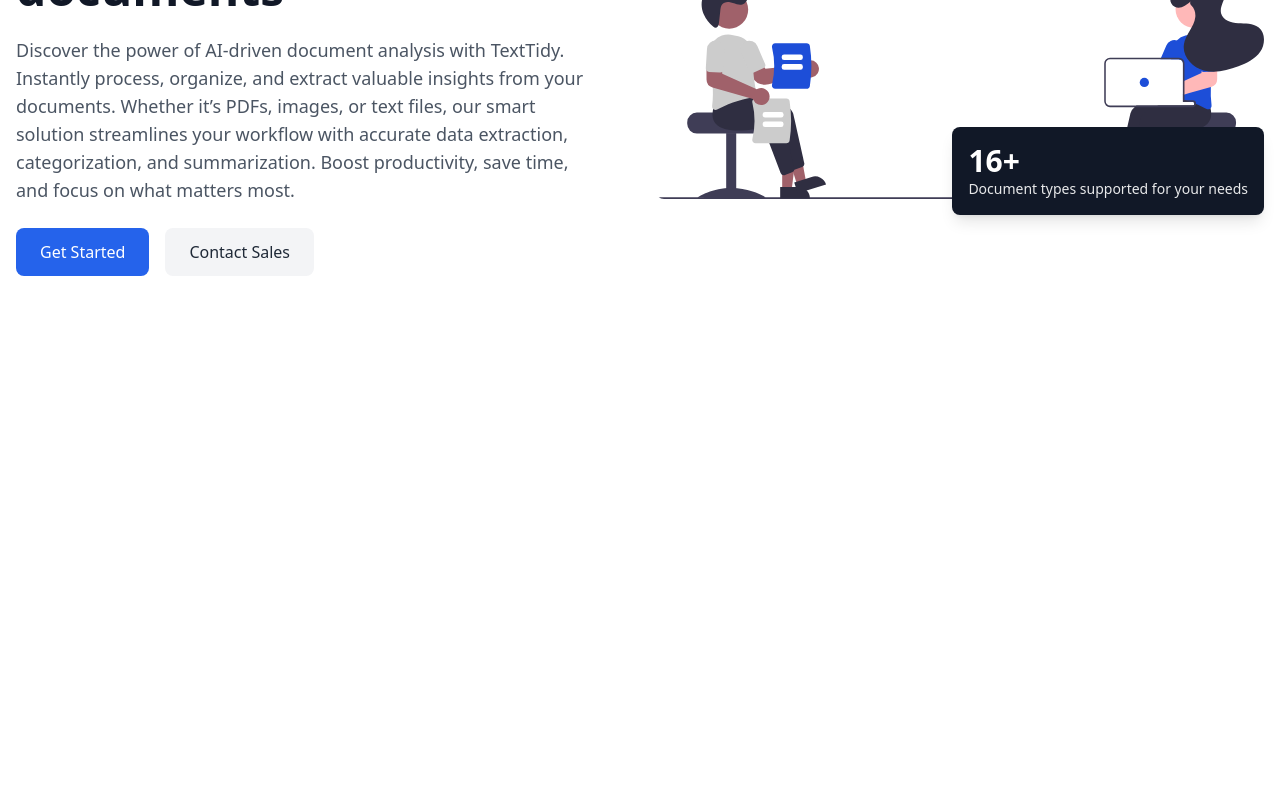
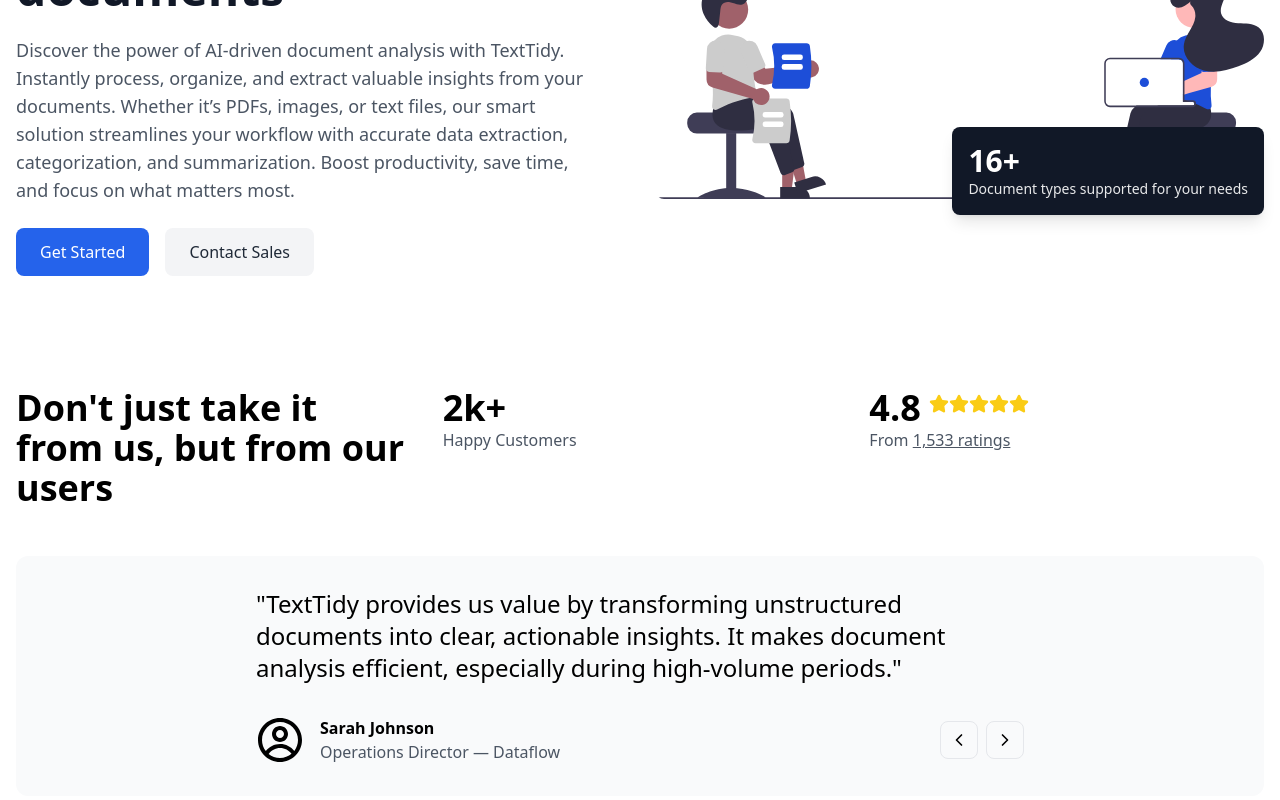
Before and after one commit to Ravyar19/TextTidy, a React (Vite) app: page / in a window 1280 px wide. Shown: the part 364-1164 px from the top of the page. Before the commit the page ends 800 px from the top, so only its background shows below. Built offline with nearby package versions, Linux system fonts and the light colour scheme; no server answers.

Commit message:
Testimonial component

```diff
--- /dev/null
+++ b/src/components/Testimonial.jsx
@@ -0,0 +1,118 @@
+import React, { useState } from "react";
+import { ChevronLeft, ChevronRight, Star } from "lucide-react";
+import { CgProfile } from "react-icons/cg";
+
+const TestimonialSection = () => {
+  const [currentTestimonial, setCurrentTestimonial] = useState(0);
+
+  const testimonials = [
+    {
+      text: "TextTidy provides us value by transforming unstructured documents into clear, actionable insights. It makes document analysis efficient, especially during high-volume periods.",
+      author: "Sarah Johnson",
+      position: "Operations Director — Dataflow",
+    },
+    {
+      text: "The AI-powered analysis has revolutionized how we handle document processing. What used to take hours now takes minutes.",
+      author: "Michael Chen",
+      position: "CTO — DocuTech",
+    },
+  ];
+
+  const nextTestimonial = () => {
+    setCurrentTestimonial((prev) =>
+      prev === testimonials.length - 1 ? 0 : prev + 1
+    );
+  };
+
+  const prevTestimonial = () => {
+    setCurrentTestimonial((prev) =>
+      prev === 0 ? testimonials.length - 1 : prev - 1
+    );
+  };
+
+  return (
+    <div className="container mx-auto px-4 py-16 ">
+      {/* Heading and Stats Section */}
+      <div className="grid md:grid-cols-3 gap-8 mb-12">
+        {/* Heading */}
+        <div className="md:col-span-1">
+          <h2 className="text-3xl md:text-4xl font-bold leading-tight">
+            Don't just take it from us, but from our users
+          </h2>
+        </div>
+
+        {/* Stats */}
+        <div className="md:col-span-2 grid grid-cols-2 gap-8">
+          {/* Users stat */}
+          <div>
+            <div className="text-4xl font-bold">2k+</div>
+            <div className="text-gray-600">Happy Customers</div>
+          </div>
+
+          {/* Rating stat */}
+          <div>
+            <div className="flex items-center gap-2">
+              <span className="text-4xl font-bold">4.8</span>
+              <div className="flex -mt-2">
+                {[...Array(5)].map((_, i) => (
+                  <Star
+                    key={i}
+                    className="w-5 h-5 fill-yellow-400 text-yellow-400"
+                  />
+                ))}
+              </div>
+            </div>
+            <div className="text-gray-600">
+              From <span className="underline">1,533 ratings</span>
+            </div>
+          </div>
+        </div>
+      </div>
+
+      {/* Testimonial Carousel */}
+      <div className="bg-gray-50 rounded-xl p-8 relative">
+        <div className="max-w-3xl mx-auto">
+          {/* Testimonial Content */}
+          <blockquote className="text-xl md:text-2xl mb-8">
+            "{testimonials[currentTestimonial].text}"
+          </blockquote>
+
+          {/* Author Info */}
+          <div className="flex items-center justify-between">
+            <div className="flex items-center gap-4">
+              <CgProfile className="w-12 h-12 rounded-full" />
+              <div>
+                <div className="font-semibold">
+                  {testimonials[currentTestimonial].author}
+                </div>
+                <div className="text-gray-600">
+                  {testimonials[currentTestimonial].position}
+                </div>
+              </div>
+            </div>
+
+            {/* Navigation Buttons */}
+            <div className="flex gap-2">
+              <button
+                onClick={prevTestimonial}
+                className="p-2 rounded-lg border hover:bg-gray-100 transition-colors"
+                aria-label="Previous testimonial"
+              >
+                <ChevronLeft className="w-5 h-5" />
+              </button>
+              <button
+                onClick={nextTestimonial}
+                className="p-2 rounded-lg border hover:bg-gray-100 transition-colors"
+                aria-label="Next testimonial"
+              >
+                <ChevronRight className="w-5 h-5" />
+              </button>
+            </div>
+          </div>
+        </div>
+      </div>
+    </div>
+  );
+};
+
+export default TestimonialSection;
--- a/src/pages/LandingPage.jsx
+++ b/src/pages/LandingPage.jsx
@@ -1,12 +1,14 @@
 import React from "react";
 import Navbar from "../components/Navbar";
 import HeroSection from "../components/HeroSection";
+import Testimonial from "../components/Testimonial";
 
 const LandingPage = () => {
   return (
     <div>
       <Navbar />
       <HeroSection />
+      <Testimonial />
     </div>
   );
 };
```
